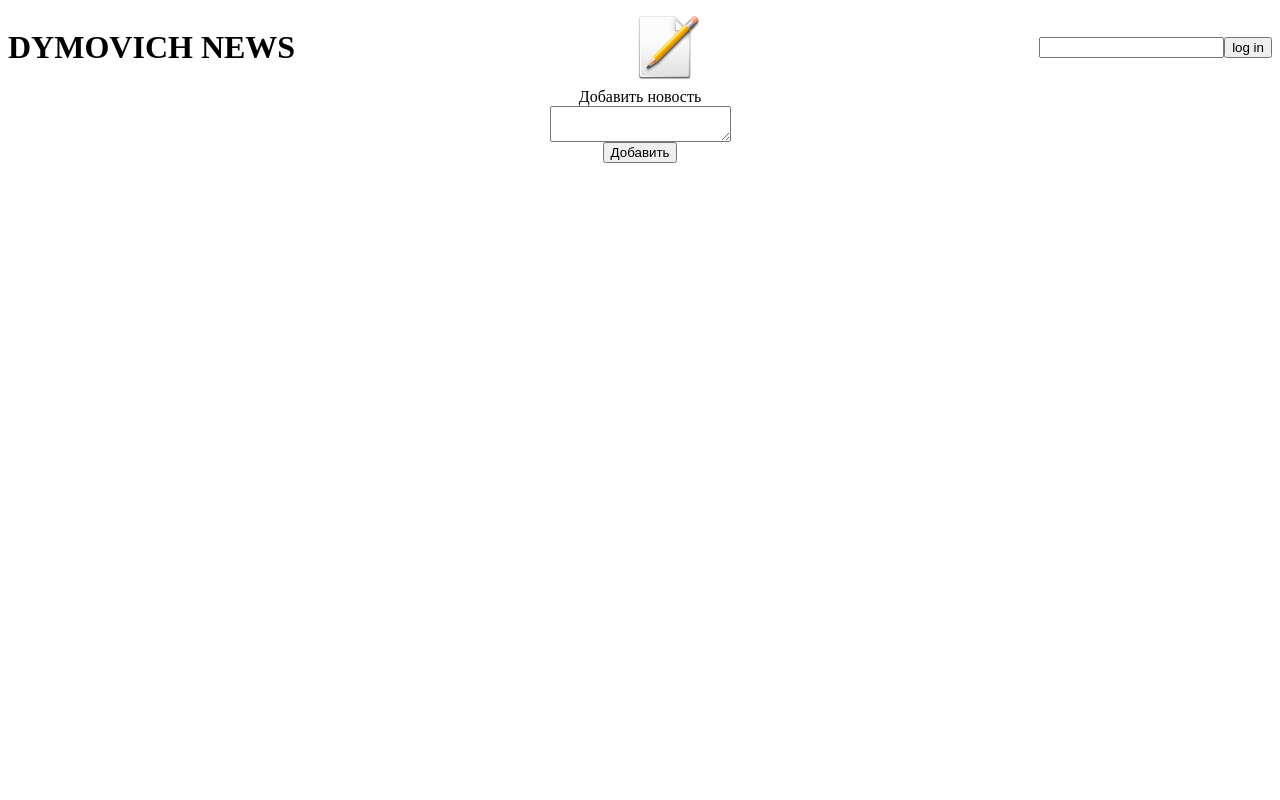
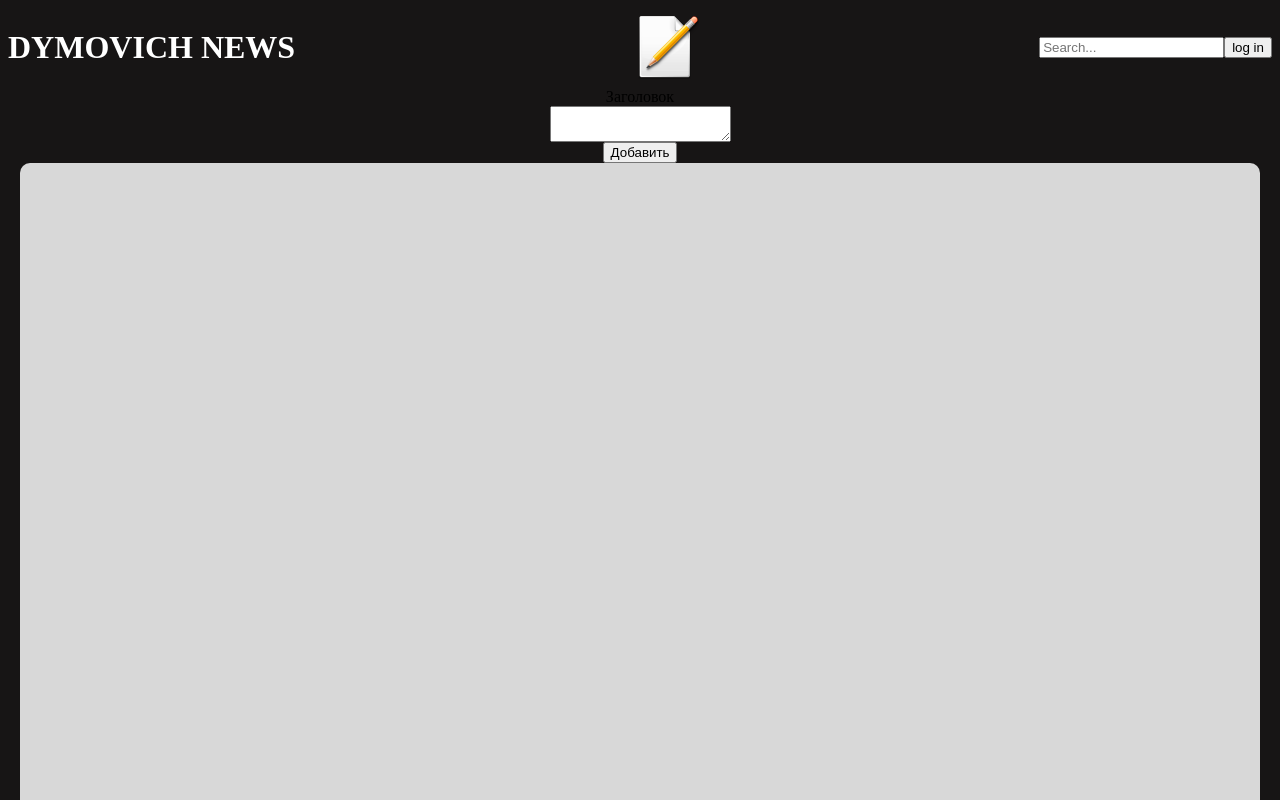
Before and after one commit to sergeydymovich/meduza-rework, a React (Create React App) app: page / in a window 1280 px wide. Both pictures are taken after a click on the picture 667 px from the left and 47 px from the top of the page. Shown: the top 800 px of the page. Built offline with nearby package versions, Linux system fonts and the light colour scheme.

Commit message:
architecture fix

```diff
--- a/src/NewsItem.js
+++ /dev/null
@@ -1,12 +0,0 @@
-import React from 'react';
-
-
-function NewsItem(props) {
-  return (
-   <li className="news-item">
-     {props.content}
-   </li>
-  );
-}
-
-export default NewsItem;
--- a/src/AdminPanel.js
+++ b/src/components/AdminPanel/AdminPanel.js
@@ -1,6 +1,6 @@
 import React, {useState} from 'react';
 import { connect } from 'react-redux'
-import { addNew } from './actions.js';
+import { addNew } from '../../actions/news.actions.js';
 
 function AdminPanel(props) {
 
@@ -14,7 +14,7 @@ function AdminPanel(props) {
 
   return (
    <form className="news-form" onSubmit={(e) => submitForm(e)}>
-     <label>Добавить новость</label>
+     <label>Заголовок</label>
      <textarea value={news} onChange={ (e) => setNews(e.target.value)} />
      <button type="submit" >Добавить</button>
    </form>
--- a/src/App.css
+++ b/src/components/App/App.css
@@ -14,6 +14,7 @@
   border: 1px solid black;
   border-radius: 5px;
   padding: 10px;
+  background-color: white;
 }
 
 .news-form {
@@ -21,12 +22,7 @@
   flex-direction: column;
   width: 500px;
   align-items: center;
-  position: absolute;
-  margin-left: auto;
-  margin-right: auto;
-  left: 0;
-  right: 0;
-
+  margin: 0px auto
 }
 
 .main-img {
@@ -36,5 +32,29 @@
 
 .content {
   max-width: 1200px;
+  min-height: 100vh;
   margin: 0px auto;
+  background-color: #d8d8d8;
+  padding: 20px;
+  border-radius: 10px;
 }
+
+.finded-text {
+  background-color: yellow;
+}
+
+body {
+  background-color: #171515;
+}
+
+.title {
+  color: white;
+}
+
+.news-item {
+  font-size: 24px;
+}
+
+.date {
+  font-size: 12px;
+}
--- a/src/App.js
+++ b/src/components/App/App.js
@@ -1,38 +1,44 @@
-import React from 'react';
+import React, {useState} from 'react';
 import './App.css';
-import NewsItem from "./NewsItem.js"
-import AdminPanel from "./AdminPanel.js"
-import icon from "./images/icon.png"
+import NewsItem from "../NewsItem/NewsItem.js"
+import AdminPanel from "../AdminPanel/AdminPanel.js"
+import icon from "../../assets/icon.png"
 import { connect } from 'react-redux'
-import { toogleAdminPanel, filterNews } from './actions.js';
+import { toogleAdminPanel, filterNews } from '../../actions/news.actions.js';
 
 
 function App(props) {
 
+const [filter, setFilter] = useState("");
 const tooglePanel = () => {
   props.tooglePanel()
 }
 const filterNews = (e) => {
+  setFilter(e.target.value)
   props.filterNews(e.target.value)
 }
-const news = props.filteredArr.length > 0 ? props.filteredArr : props.newsArr;
+const news = props.filteredArr.length > 0 || filter  ? props.filteredArr : props.newsArr;
 
   return (
     <div className="App">
       <div className="header">
-          <h1>DYMOVICH NEWS</h1>
+          <h1 className="title">DYMOVICH NEWS</h1>
           { props.isAdmin && <img className="main-img" src={icon} alt="xxx" onClick={ () => tooglePanel()} />}
           <div className="header-input">
-            <input type="text" onChange={ (e) => filterNews(e)} />
+            <input type="text" onChange={ (e) => filterNews(e)} placeholder="Search..." />
+
             <button>log in</button>
           </div>
       </div>
       {props.showPanel && <AdminPanel />}
       <div className="content">
+        {!props.filteredArr.length &&  filter && <strong>НИЧЕГО НЕ НАЙДЕНО...</strong>}
         <ul className="news">
-          {news.map( (elem) => (
+          {news.map( (elem, i) => (
             <NewsItem
+            key={i}
             content={elem.content}
+            time={elem.date}
             />
           ))}
         </ul>
--- /dev/null
+++ b/src/components/NewsItem/NewsItem.js
@@ -0,0 +1,34 @@
+import React  from 'react';
+import { connect } from 'react-redux'
+
+function NewsItem(props) {
+
+    const index = props.content.indexOf(props.filterWord)
+    const subStr1 = props.content.slice(0, index)
+    const subStr2 = props.content.slice(index + props.filterWord.length, props.content.length)
+
+    const minutesLeft = Math.trunc((new Date() - props.time)/1000/60)
+    const hoursLeft = Math.trunc((new Date() - props.time)/1000/60/60)
+    const timeLeft = minutesLeft > 59 ? hoursLeft  : minutesLeft;
+
+
+  return (
+   <li className="news-item">
+     {subStr1}
+      <strong className="finded-text">{props.filterWord}</strong>
+      {subStr2}
+      <p className="date">
+        {timeLeft}
+        </p>
+   </li>
+  );
+}
+
+const mapStateToProps = state => ({
+  filterWord: state.news.filterWord,
+})
+
+export default connect(
+  mapStateToProps,
+  null
+)(NewsItem)
--- a/src/index.js
+++ b/src/index.js
@@ -1,9 +1,9 @@
 import React from 'react';
 import ReactDOM from 'react-dom';
-import App from './App';
+import App from './components/App/App.js';
 import { Provider } from "react-redux";
 import { createStore } from "redux";
-import rootReducer from './reducers-index.js';
+import rootReducer from './reducers/reducers-index.js';
 
 
 const store = createStore(rootReducer, window.__REDUX_DEVTOOLS_EXTENSION__ ? window.__REDUX_DEVTOOLS_EXTENSION__() : f => f);
--- a/src/reducer.js
+++ b/src/reducers/reducer.js
@@ -1,10 +1,11 @@
-import {  TOOGLE_ADMINPANEL, ADD_NEW, FILTER_NEWS } from "./actions";
+import {  TOOGLE_ADMINPANEL, ADD_NEW, FILTER_NEWS } from "../actions/news.actions.js";
 
 const INITIAL_STATE = {
 		isAdmin: true,
 		newsArr: [],
 		showAdminPanel: false,
 		filteredArr: [],
+		filterWord: ""
 }
 
  const news = (state = INITIAL_STATE, action) => {
@@ -20,7 +21,8 @@ const INITIAL_STATE = {
 			newsArr: [
 				...state.newsArr,
 				{
-					content: action.payload.value
+					content: action.payload.value,
+					date:  new Date(),
 				}
 			],
 			filteredArr: [],
@@ -28,7 +30,8 @@ const INITIAL_STATE = {
 		case FILTER_NEWS:
 		return {
 			...state,
-			filteredArr: state.newsArr.filter( (elem) => elem.content.includes(action.payload.value))
+			filteredArr: state.newsArr.filter( elem => elem.content.includes(action.payload.value)),
+			filterWord: action.payload.value,
 		}
 
 		default:
```
Also changed, not shown: src/actions/news.actions.js (renamed from src/actions.js), src/assets/icon.png (renamed from src/images/icon.png), src/reducers/reducers-index.js (renamed from src/reducers-index.js).
